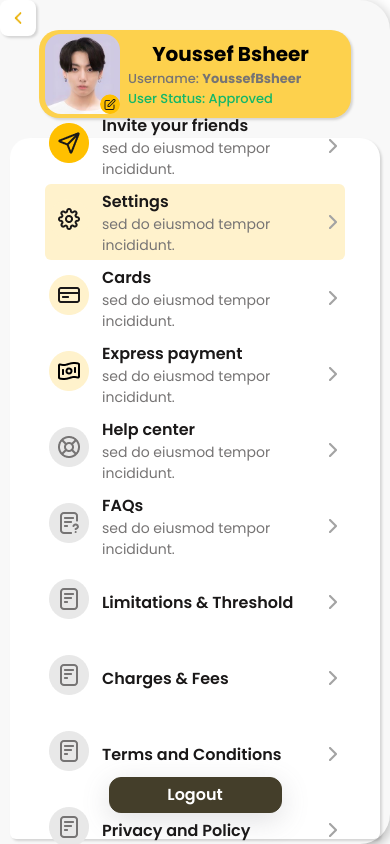
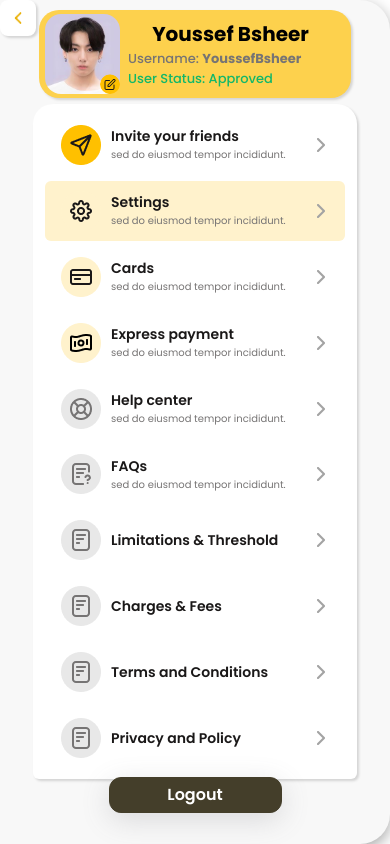
Before and after one commit to vjastoni/Profile-SideMenu, a React (Vite) app: page /profile-sidemenu/settings in a window 390 px wide. Built offline with nearby package versions, Linux system fonts and the light colour scheme.

Commit message:
fix issues

```diff
--- a/src/App.css
+++ b/src/App.css
@@ -102,7 +102,7 @@
 
 @media only screen and (max-width: 768px) {
   .logoutButton {
-    margin-bottom: 10%;
+    margin-bottom: 5%;
   }
 
   .backButton {
--- a/src/components/NavBarSettings.module.css
+++ b/src/components/NavBarSettings.module.css
@@ -34,3 +34,16 @@
     justify-content: space-around;
   }
 }
+
+/* Tablet */
+
+@media only screen and (max-width: 768px) {
+  .settingsContainer {
+    display: flex;
+    flex-direction: column;
+    width: 83%;
+    height: 80%;
+    align-items: center;
+    justify-content: space-around;
+  }
+}
--- a/src/components/ProfileInfo.module.css
+++ b/src/components/ProfileInfo.module.css
@@ -89,6 +89,7 @@
 
 @media only screen and (max-width: 768px) {
   .profileContainer {
-    margin-top: 30px;
+    margin-top: 10px;
+    margin-bottom: 6px;
   }
 }
--- a/src/components/Setting.module.css
+++ b/src/components/Setting.module.css
@@ -84,6 +84,46 @@
     color: #767474;
   }
 }
+/* Tablet */
+
+@media only screen and (max-width: 768px) {
+  .settingsContainer {
+    width: 340px;
+    height: 60px;
+    cursor: pointer;
+    display: flex;
+    flex-direction: row;
+    justify-content: space-between;
+    align-items: center;
+    padding-left: 12px;
+    padding-right: 12px;
+  }
+
+  .settingsImage {
+    display: flex;
+    justify-content: center;
+    align-items: center;
+  }
+
+  .settingInfo {
+    display: flex;
+    justify-content: start;
+    width: 100%;
+    flex-direction: column;
+    margin-left: 6px;
+  }
+  .settingInfo p {
+    font-size: 14px;
+    font-weight: 600;
+    color: #1a1818;
+  }
+
+  .settingInfo p:nth-child(2) {
+    font-size: 10px;
+    font-weight: 400;
+    color: #767474;
+  }
+}
 
 /* Mobile */
 @media only screen and (max-width: 480px) {
```
